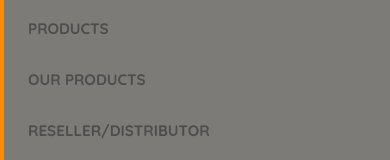
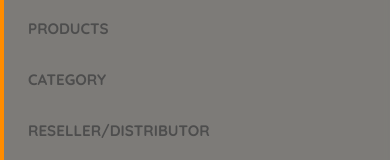
Before and after one commit to ramapriya22793/Floffi-final, a React (Vite) app: page / in a window 390 px wide. Both pictures are taken after a click on the button 354 px from the left and 33 px from the top of the page. Shown: the part 136-296 px from the top of the page. Built offline with nearby package versions, Linux system fonts and the light colour scheme; no server answers; the database is empty.

Commit message:
Update FEATURED navigation link to CATEGORY

```diff
--- a/src/components/Navbar.tsx
+++ b/src/components/Navbar.tsx
@@ -150,7 +150,7 @@ export default function Navbar({ currentPage, onNavigate }: NavbarProps) {
                 </AnimatePresence>
               </div>
 
-              {/* Featured Products Link */}
+              {/* Category Link */}
               <button
                 onClick={() => {
                   if (currentPage !== 'home') {
@@ -164,7 +164,7 @@ export default function Navbar({ currentPage, onNavigate }: NavbarProps) {
                 }}
                 className={`nav-link`}
               >
-                FEATURED
+                CATEGORY
               </button>
 
               {/* Enquiry Link */}
@@ -366,7 +366,7 @@ export default function Navbar({ currentPage, onNavigate }: NavbarProps) {
                   </AnimatePresence>
                 </div>
 
-                {/* Featured Products Link */}
+                {/* Category Link */}
                 <button
                   onClick={() => {
                     setIsOpen(false);
@@ -382,7 +382,7 @@ export default function Navbar({ currentPage, onNavigate }: NavbarProps) {
                   className={`nav-link text-base flex justify-start w-full py-1`}
                   style={{ textAlign: 'left' }}
                 >
-                  <span>OUR PRODUCTS</span>
+                  <span>CATEGORY</span>
                 </button>
 
                 {/* Enquiry Link */}
```
